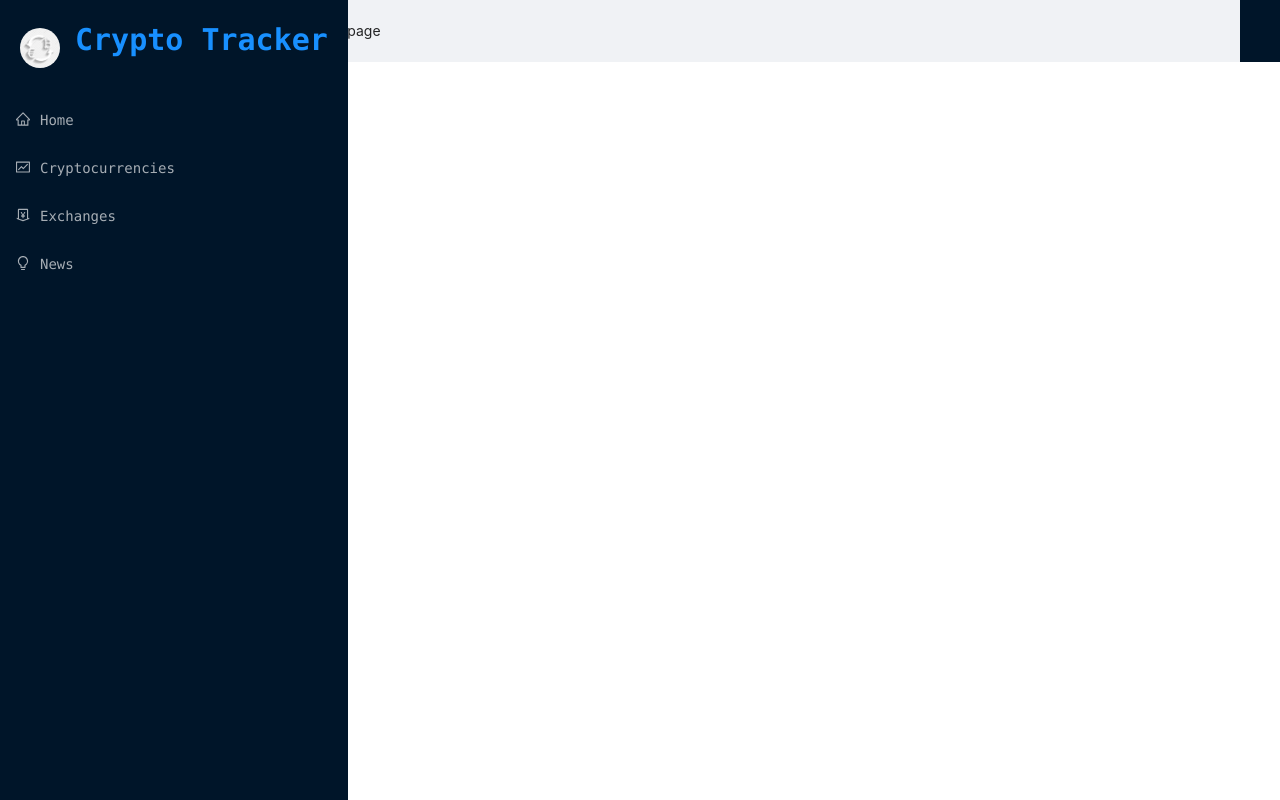
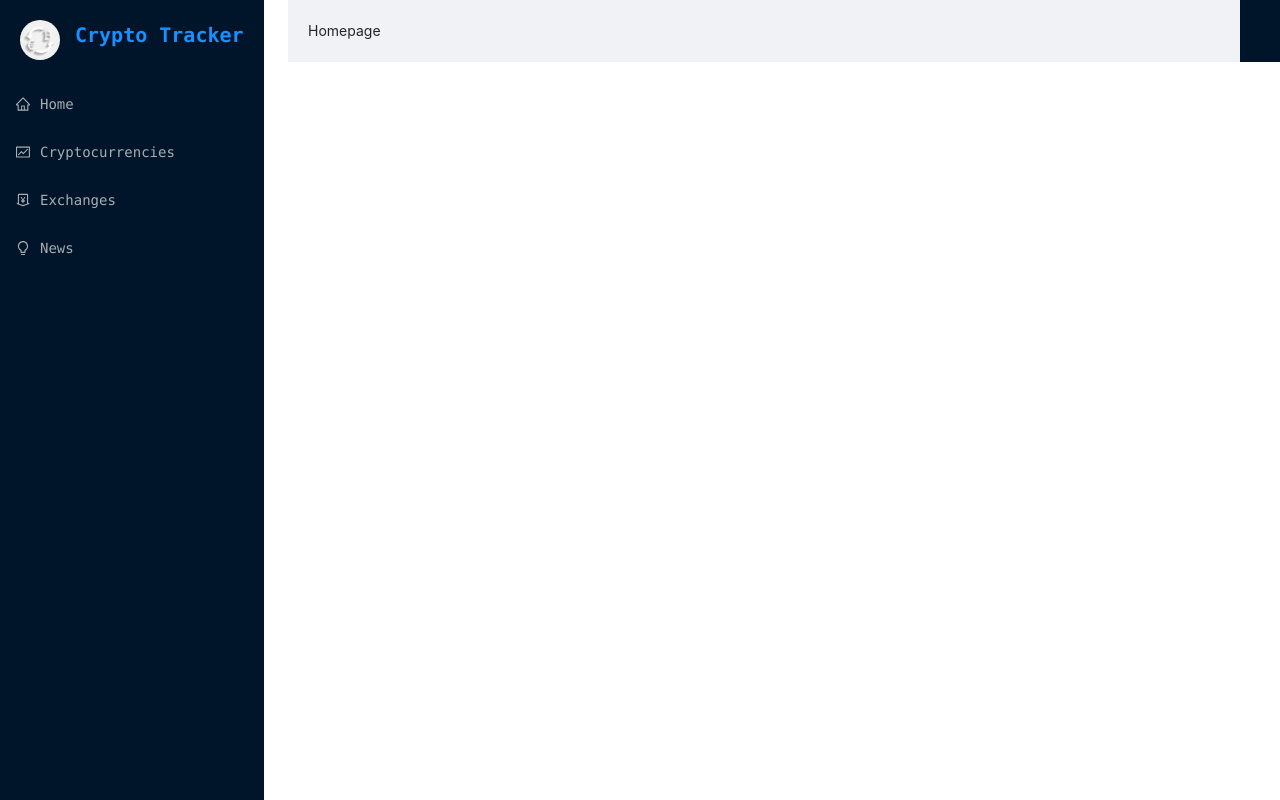
Before and after one commit to nathanlao/crypto_tracker_web_application, a React (Create React App) app: page / in a window 1280 px wide. Built offline with nearby package versions, Linux system fonts and the light colour scheme.

Commit message:
Updated typography.Title level

```diff
--- a/src/components/Navbar.jsx
+++ b/src/components/Navbar.jsx
@@ -10,7 +10,7 @@ const Navbar = () => {
     <div className="nav-container">
         <div className="logo-container">
             <Avatar src={icon} size="large" />
-            <Typography.Title level={2} className="logo">
+            <Typography.Title level={4} className="logo">
                 <Link to="/">Crypto Tracker</Link>
             </Typography.Title>
         </div>
```
